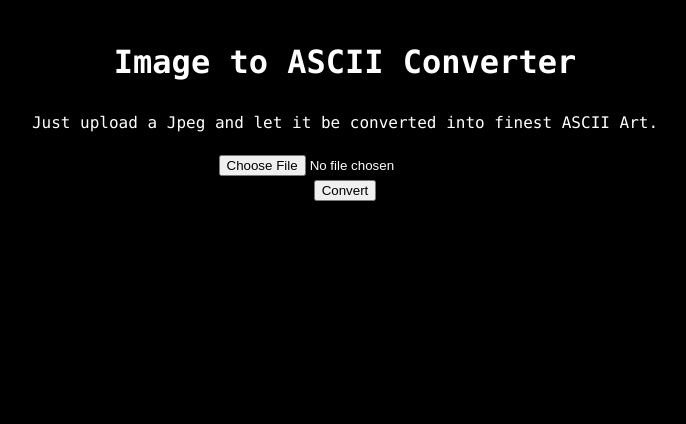
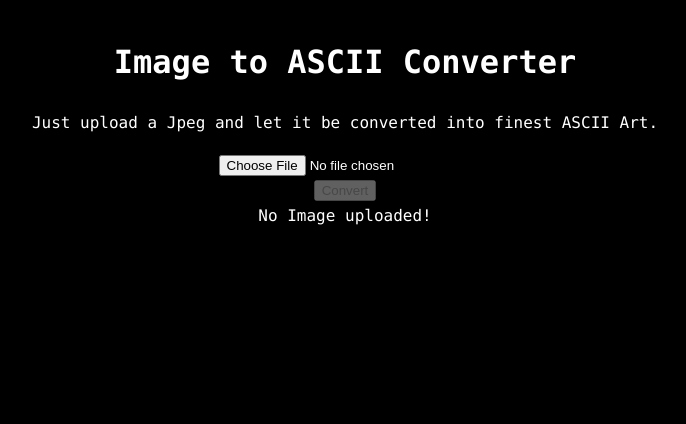
Before and after one commit to M0r13n/cs50_final, a Flask app: page / in a window 1280 px wide. Shown: the top 424 px of the page, without its empty margins (295-981 px from the left). Run offline with Flask 2, Linux system fonts and the light colour scheme; some libraries are stand-ins or nearby versions.

Commit message:
add some javascript magic

```diff
--- a/app/static/style.css
+++ b/app/static/style.css
@@ -54,3 +54,12 @@ footer p {
 #content-wrap {
     padding-bottom: 2.5rem; /* Footer height */
 }
+
+#thumbnail {
+    width: 100px;
+    margin-top: 25px;
+}
+
+img {
+    -webkit-filter: grayscale(1); /* Webkit */
+}
--- a/app/templates/index.html
+++ b/app/templates/index.html
@@ -2,11 +2,44 @@
 {% block content %}
     <p>Just upload a Jpeg and let it be converted into finest ASCII Art.</p>
     <div class="">
-        <form class="form" role="form" method="post" action="" enctype="multipart/form-data">
+        <form class="form" id="uploadForm" role="form" method="post" action="" enctype="multipart/form-data">
             {{ upload.hidden_tag() }}
-            {{ upload.file() }}<br>
-            {{ upload.submit() }}
+            {{ upload.file(id="image") }}<br>
+            <button type="submit" id="submit" disabled>Convert</button>
         </form>
+        <img id="thumbnail" src="#" alt="uploaded image" hidden/>
+        <span id="description">No Image uploaded!</span>
     </div>
 
+    <script>
+        let form = document.forms["uploadForm"];
+        let file_field = document.getElementById('image');
+        let thumbnail = document.getElementById('thumbnail');
+        let description = document.getElementById('description');
+        let btn = document.getElementById('submit');
+
+        function display_thumbnail() {
+            if (file_field.files
+                && file_field.files[0]
+                && ["jpeg", "jpg"].includes(file_field.files[0].name.split('.').pop())) {
+
+                let reader = new FileReader();
+
+                reader.onload = function (e) {
+                    thumbnail.setAttribute('src', e.target.result);
+                    thumbnail.hidden = false;
+                    description.hidden = true;
+                    btn.disabled = false;
+                };
+
+                reader.readAsDataURL(file_field.files[0]);
+            } else {
+                thumbnail.hidden = true;
+                description.hidden = false;
+                btn.disabled = true;
+            }
+        }
+
+        form.addEventListener("change", display_thumbnail);
+    </script>
 {% endblock %}
```
